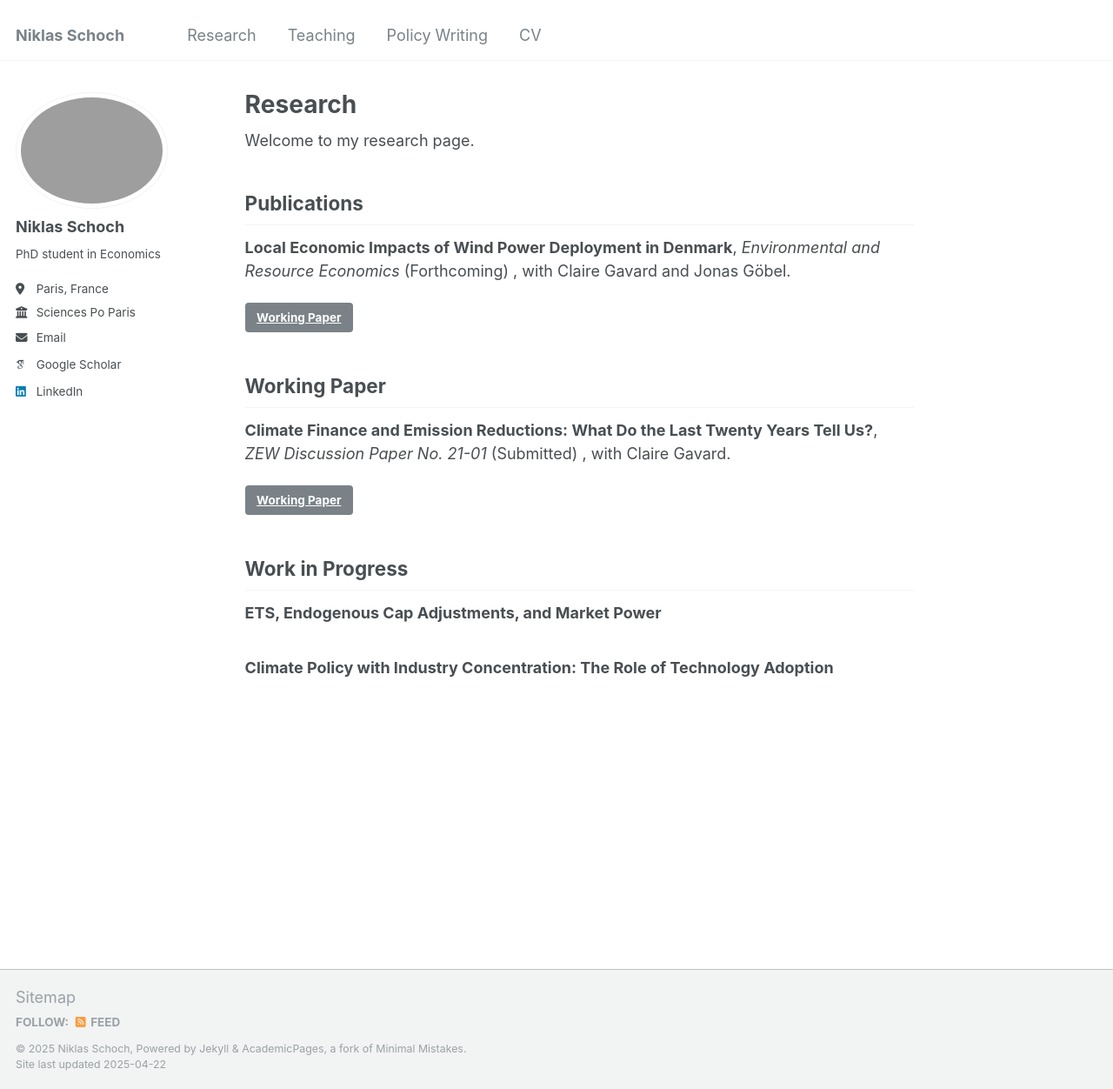
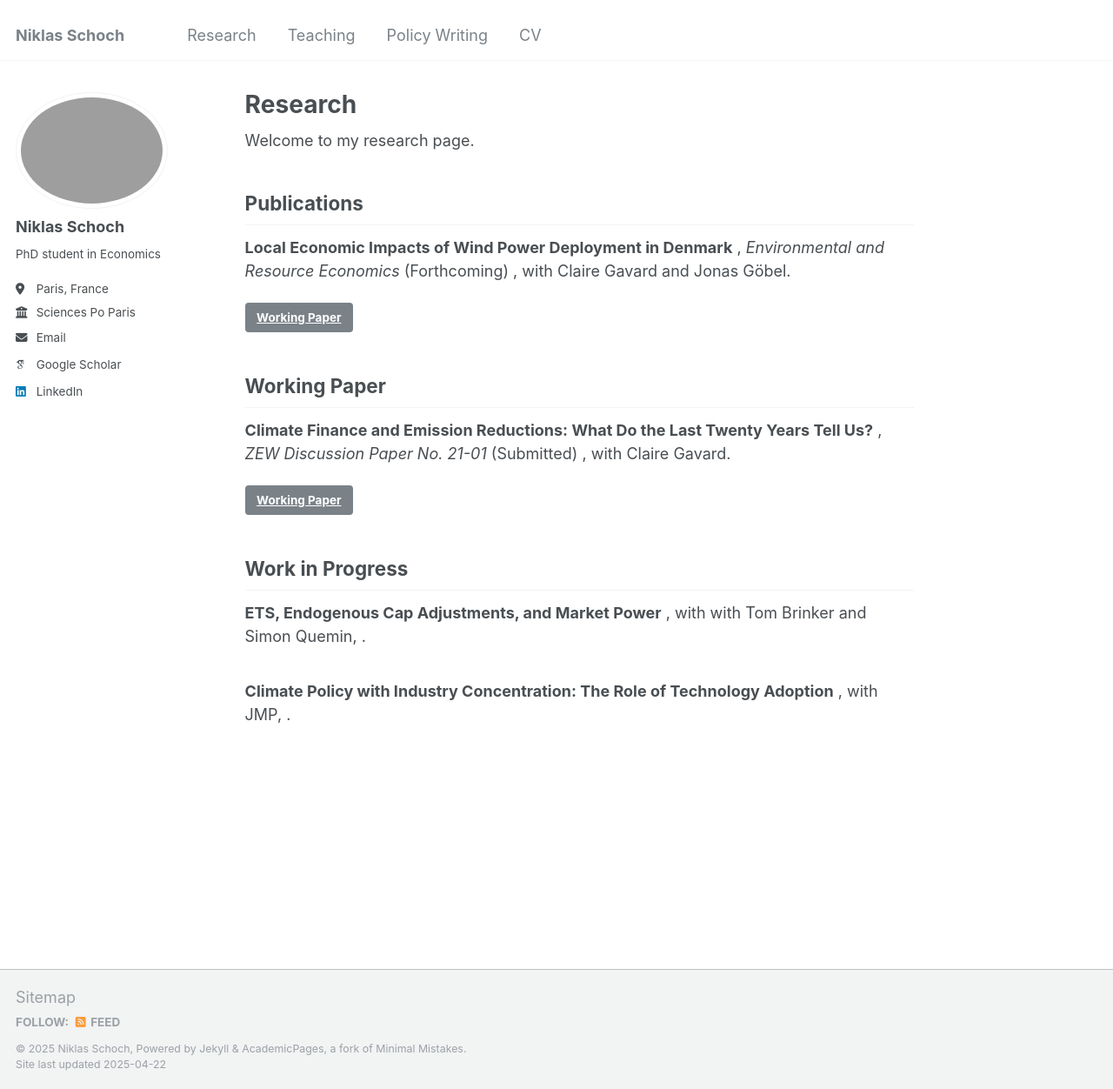
Before and after one commit to niklasschoch/niklasschoch.github.io, a Jekyll site: the page built from _pages/research.md, in a window 1280 px wide and 1252 px high. Shown: the whole window at 87% size. Built offline with Jekyll 4.4.1, drawn with Linux system fonts in a browser that asks for light colours; some web fonts are replaced.

Commit message:
Update research.md
Signed-off-by: niklasschoch <74817881+niklasschoch@users.noreply.github.com>

```diff
--- a/_pages/research.md
+++ b/_pages/research.md
@@ -17,9 +17,8 @@ Welcome to my research page.
 {% for item in items %}
 <div style="margin-bottom: 2rem;">
   <p>
-    <strong>{{ item.title }}</strong>{% if item.venue %}, <em>{{ item.venue }}</em>{% endif %}
-    {% if item.citation %} ({{ item.citation }}) {% endif %}
-    {% if category != "Work in Progress" and item.authors %}
+    <strong>{{ item.title }}</strong>
+    {% if category == "Work in Progress" and item.authors %}
       , with
       {% assign author_count = item.authors | size %}
       {% if author_count == 1 %}
@@ -40,6 +39,33 @@ Welcome to my research page.
         {% endfor %}
       {% endif -%}.
     {% endif %}
+
+    {% if category != "Work in Progress" %}
+      {% if item.venue %}, <em>{{ item.venue }}</em>{% endif %}
+      {% if item.citation %} ({{ item.citation }}) {% endif %}
+      {% if item.authors %}
+        , with
+        {% assign author_count = item.authors | size %}
+        {% if author_count == 1 %}
+          {{ item.authors[0] -}}
+        {% elsif author_count == 2 %}
+          {{ item.authors[0] }} and {{ item.authors[1] -}}
+        {% else %}
+          {% for author in item.authors %}
+            {% assign i = forloop.index0 %}
+            {% assign last = author_count | minus: 1 %}
+            {% if i < last - 1 %}
+              {{ author }},
+            {% elsif i == last - 1 %}
+              {{ author }} and
+            {% else %}
+              {{ author -}}
+            {% endif %}
+          {% endfor %}
+        {% endif -%}.
+      {% else -%}.
+      {% endif %}
+    {% endif %}
   </p>
 
   {% if item.links %}
```
